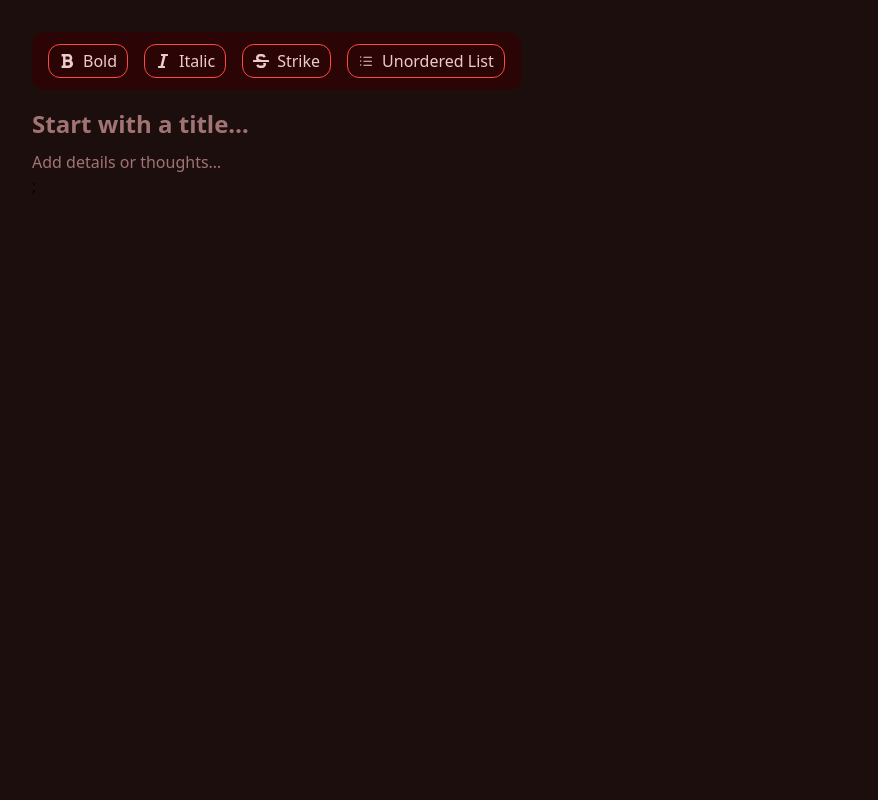
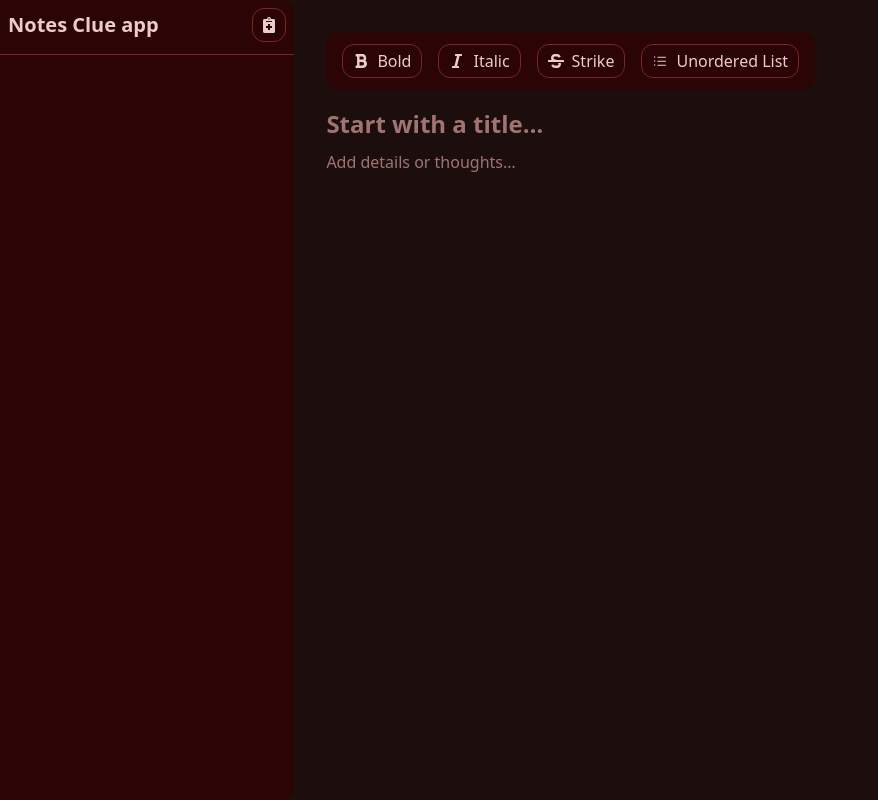
Before and after one commit to MFQuraishi/notes-clue, a Next.js app: page /all-notes in a window 1280 px wide. Shown: the whole page, without its empty margins (0-878 px from the left). Built offline with nearby package versions, Linux system fonts and the light colour scheme; what tailwindcss-animated would draw is missing.

Commit message:
minor refactor and side panel changes

```diff
--- a/src/app/globals.css
+++ b/src/app/globals.css
@@ -3,10 +3,11 @@
 
 * {
 	user-select: none;
+	color: var(--color-primary-text);
 }
 
 @theme {
-	--color-accent: #ff4845;
+	--color-accent: #7b2422;
 	--color-background: #1d0e0e;
 	--color-primary: #2b0505;
 	--color-primary-text: #eccccb;
--- /dev/null
+++ b/src/components/Button/PrimaryButton.tsx
@@ -0,0 +1,22 @@
+import { IconType } from 'react-icons';
+
+type PrimaryButtonProps = {
+	ImageComponent?: IconType;
+	text?: string;
+	onClick: () => void;
+	isActive?: boolean;
+};
+
+export default function PrimaryButton({ ImageComponent, text, onClick, isActive }: PrimaryButtonProps) {
+	return (
+		<button
+			className={`${isActive ? 'brightness-150 font-semibold' : ''} hover:bg-secondary flex flex-row border ${
+				text ? 'px-2.5 py-1' : 'p-2'
+			} items-center cursor-pointer rounded-xl border-solid border-accent text-primary-text`}
+			onClick={onClick}
+		>
+			{ImageComponent && <ImageComponent className={`h-4 w-4 ${text ? 'mr-2' : ''}`} />}
+			{text && <p className=''>{text}</p>}
+		</button>
+	);
+}
--- a/src/components/sidePanel/SidePanel.tsx
+++ b/src/components/sidePanel/SidePanel.tsx
@@ -1,12 +1,19 @@
 'use client';
 
 import { useLayoutState } from '@/stateManagement/layoutStates';
+import { FaNotesMedical } from 'react-icons/fa';
+import PrimaryButton from '../Button/PrimaryButton';
 
 export default function SidePanel() {
 	const { isSidebarOpen } = useLayoutState((state) => state);
 	return (
 		<aside className={`text-white bg-primary rounded-br-xl h-screen rounded-tr-xl duration-1000 ${isSidebarOpen ? 'w-[23vw]' : 'w-0'}`}>
-			<div className={`w-[23vw] ${isSidebarOpen ? 'opacity-100 duration-500 delay-500' : 'opacity-0'}`}>hello world</div>
+			<div className={`w-[23vw] ${isSidebarOpen ? 'opacity-100 duration-700 delay-500' : 'opacity-0'}`}>
+				<div className='flex flex-row items-center justify-between p-2 pb-3 border-b border-solid border-accent'>
+					<h3 className='font-semibold text-xl'>Notes Clue app</h3>
+					<PrimaryButton onClick={() => {}} ImageComponent={FaNotesMedical} />
+				</div>
+			</div>
 		</aside>
 	);
 }
--- a/src/components/tiptapEditor/TipTapEditor.tsx
+++ b/src/components/tiptapEditor/TipTapEditor.tsx
@@ -39,7 +39,7 @@ const TiptapEditor = () => {
 	return (
 		<div className='p-4'>
 			<TipTapToolbar editor={editor} />
-			<EditorContent className='' editor={editor} />;
+			<EditorContent editor={editor} />
 		</div>
 	);
 };
--- a/src/components/tiptapToolbar/TiptapToolbar.tsx
+++ b/src/components/tiptapToolbar/TiptapToolbar.tsx
@@ -2,6 +2,7 @@ import { Editor } from '@tiptap/react';
 import { IconType } from 'react-icons';
 import { FaBold, FaItalic, FaStrikethrough } from 'react-icons/fa';
 import { GoListUnordered } from 'react-icons/go';
+import PrimaryButton from '../Button/PrimaryButton';
 
 type Props = {
 	editor: Editor | null;
@@ -51,16 +52,5 @@ export function TipTapToolbar({ editor }: Props) {
 
 function ButtonComponent({ onClick, ImageComponent, text, dataActive }: ButtonComponentProps) {
 	const isActive = dataActive === 'is-active';
-	return (
-		<button
-			className={`${
-				isActive ? 'brightness-150 font-semibold' : ''
-			} flex flex-row border px-2.5 py-1 items-center cursor-pointer rounded-xl border-solid border-accent text-primary-text`}
-			onClick={onClick}
-			data-active={dataActive}
-		>
-			<ImageComponent className='h-4 w-4 mr-2' />
-			<p className=''>{text}</p>
-		</button>
-	);
+	return <PrimaryButton isActive={isActive} text={text} ImageComponent={ImageComponent} onClick={onClick} />;
 }
--- a/src/stateManagement/layoutStates.tsx
+++ b/src/stateManagement/layoutStates.tsx
@@ -2,6 +2,6 @@ import { create } from 'zustand';
 import { LayoutStateType } from './types/layoutTypes';
 
 export const useLayoutState = create<LayoutStateType>((set) => ({
-	isSidebarOpen: false,
+	isSidebarOpen: true,
 	setIsSidebarOpen: (val) => set(() => ({ isSidebarOpen: val })),
 }));
```
